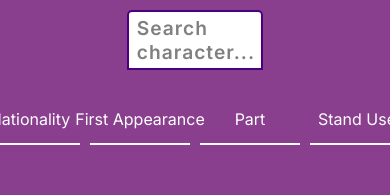
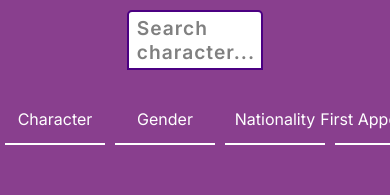
Before and after one commit to Marvinrn/Jojosdle, a Next.js app in the folder jojosdle/: page /characters in a window 390 px wide. Shown: the part 188-383 px from the top of the page. Built offline with nearby package versions, Linux system fonts and the light colour scheme.

Commit message:
commit test

```diff
--- a/jojosdle/src/styles/components/_characterList.scss
+++ b/jojosdle/src/styles/components/_characterList.scss
@@ -4,14 +4,18 @@
   flex-direction: column;
   align-items: center;
   justify-content: center;
+  width: 100%; // ensure it takes full width of the container
+  overflow-x: auto; // enables horizontal scrolling if content overflows
 
   &__titleList {
     padding-top: 25px;
     display: flex;
-    justify-content: center;
-    text-align: center;
-    align-items: center;
-    width: 100%;
+    // justify-content: center;
+    // text-align: center;
+    // align-items: center;
+    width: 100%; // ensure it takes full width of the container
+    white-space: nowrap; // prevents the list items from wrapping to the next line
+    flex-shrink: 0; // prevent resizing
   }
 
   &__propertiesTitle {
@@ -25,12 +29,13 @@
     padding: 10px 0px;
     width: 100px;
     height: 50px;
+    flex-shrink: 0; // prevent resizing
   }
 
   &__listContainer {
     display: flex;
     flex-direction: column-reverse;
-    // max-height: 550px;
+    width: 100%;
     overflow-y: auto;
   }
 
@@ -55,6 +60,7 @@
     border: 2px solid red; /* Default background color */
     transition: opacity 0.5s ease-in-out;
     opacity: 0; /* Initially hidden */
+    flex-shrink: 0; // prevent resizing
 
     &.green {
       background-color: rgb(96, 184, 96); /* Green background color */
@@ -94,26 +100,3 @@
     }
   }
 }
-
-@media (max-width: 900px) {
-  .characterList {
-    &__titleList {
-      width: 900px;
-      overflow-x: auto; /* enables horizontal scrolling */
-      white-space: nowrap; /* prevents the list items from wrapping to the next line */
-    }
-
-    &__propertiesTitle {
-      width: 100px;
-    }
-
-    &__listContainer {
-      overflow-x: auto; /* enables horizontal scrolling */
-      white-space: nowrap; /* prevents the list items from wrapping to the next line */
-    }
-
-    &__list {
-      display: inline-flex; /* ensures the list items are displayed in a single line */
-    }
-  }
-}
```
